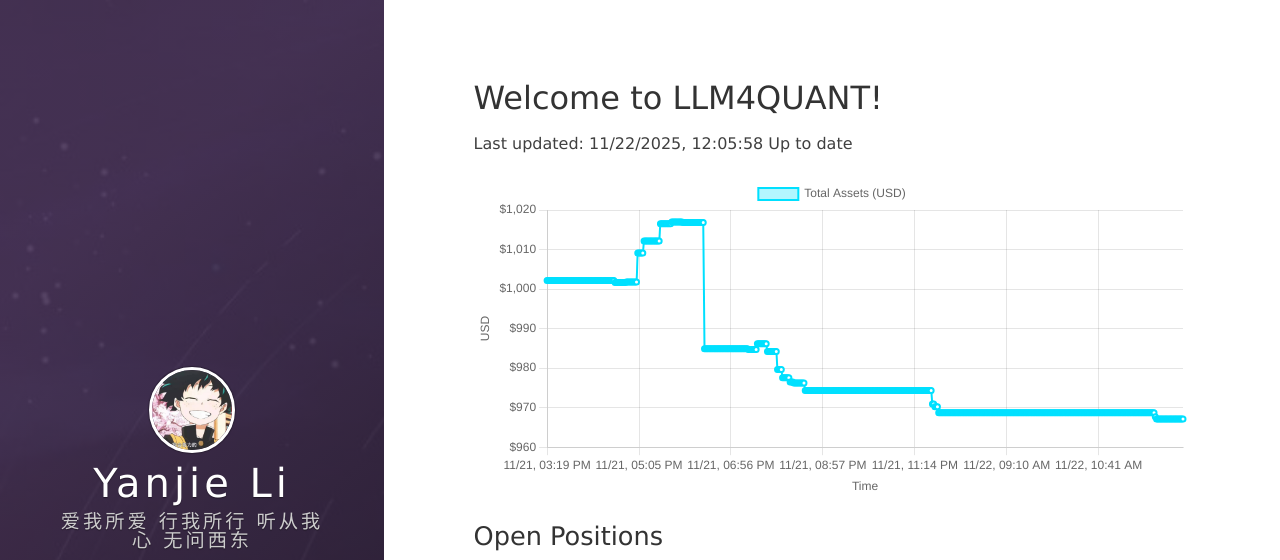
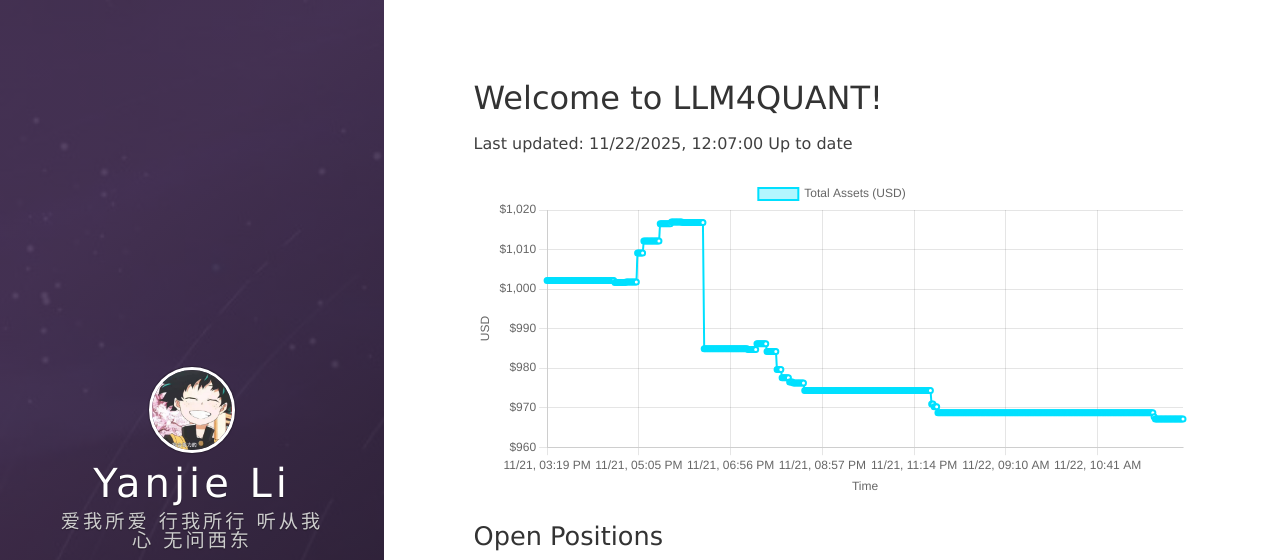
Before and after one commit to leeyegy/leeyegy.github.io, a Jekyll site: the page built from live-trading.html, in a window 1280 px wide and 1188 px high. Shown: the top 560 px of the window. Built offline with Jekyll 4.4.1, drawn with Linux system fonts in a browser that asks for light colours; nearby versions of some CDN libraries.

Commit message:
AccountMonitor: update balance history 2025-11-22T20:07:00+08:00

```diff
--- a/assets/data/binance/balance-history.json
+++ b/assets/data/binance/balance-history.json
@@ -1,5 +1,5 @@
 {
-  "generatedAt": "2025-11-22T20:05:58+08:00",
+  "generatedAt": "2025-11-22T20:07:00+08:00",
   "asset": "total_usd_value",
   "history": [
     {
@@ -2024,6 +2024,10 @@
     },
     {
       "timestamp": "2025-11-22T20:05:58+08:00",
+      "totalUsd": 967.14645393
+    },
+    {
+      "timestamp": "2025-11-22T20:07:00+08:00",
       "totalUsd": 967.14645393
     }
   ]
```
